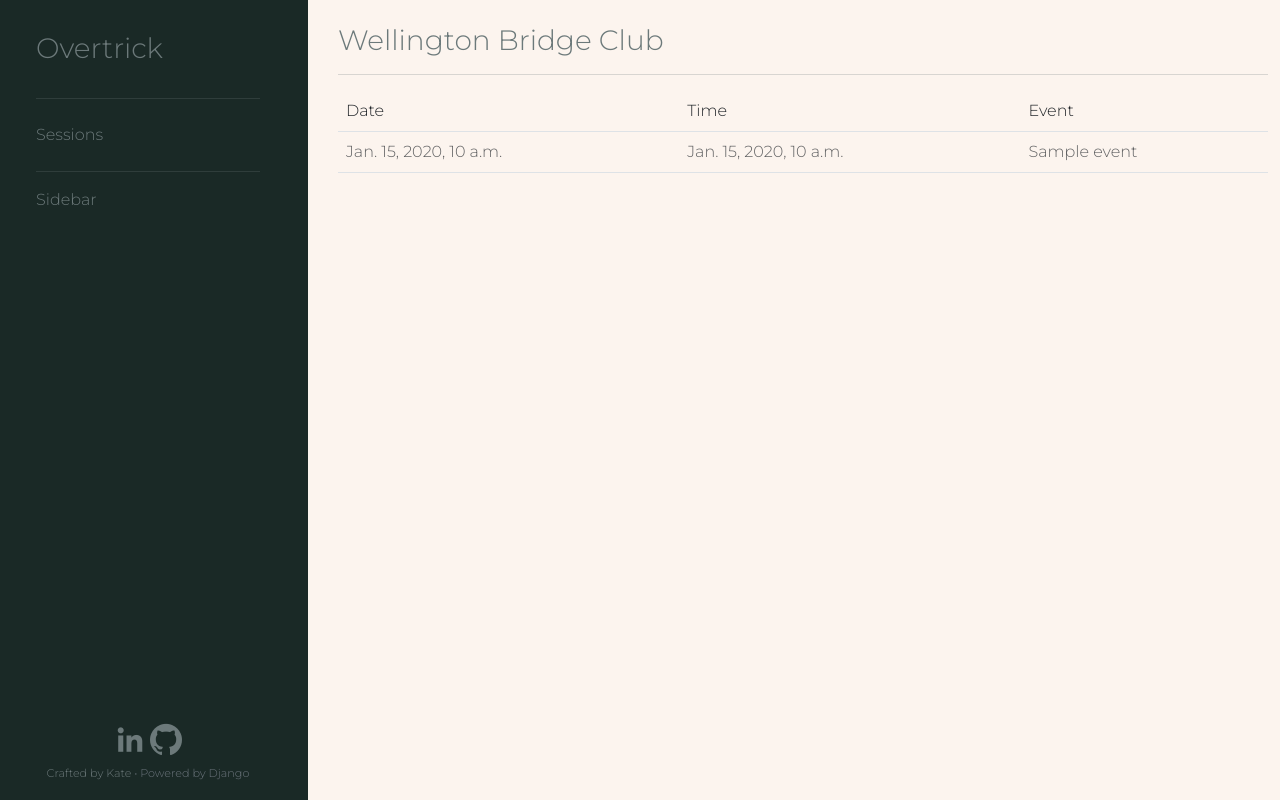
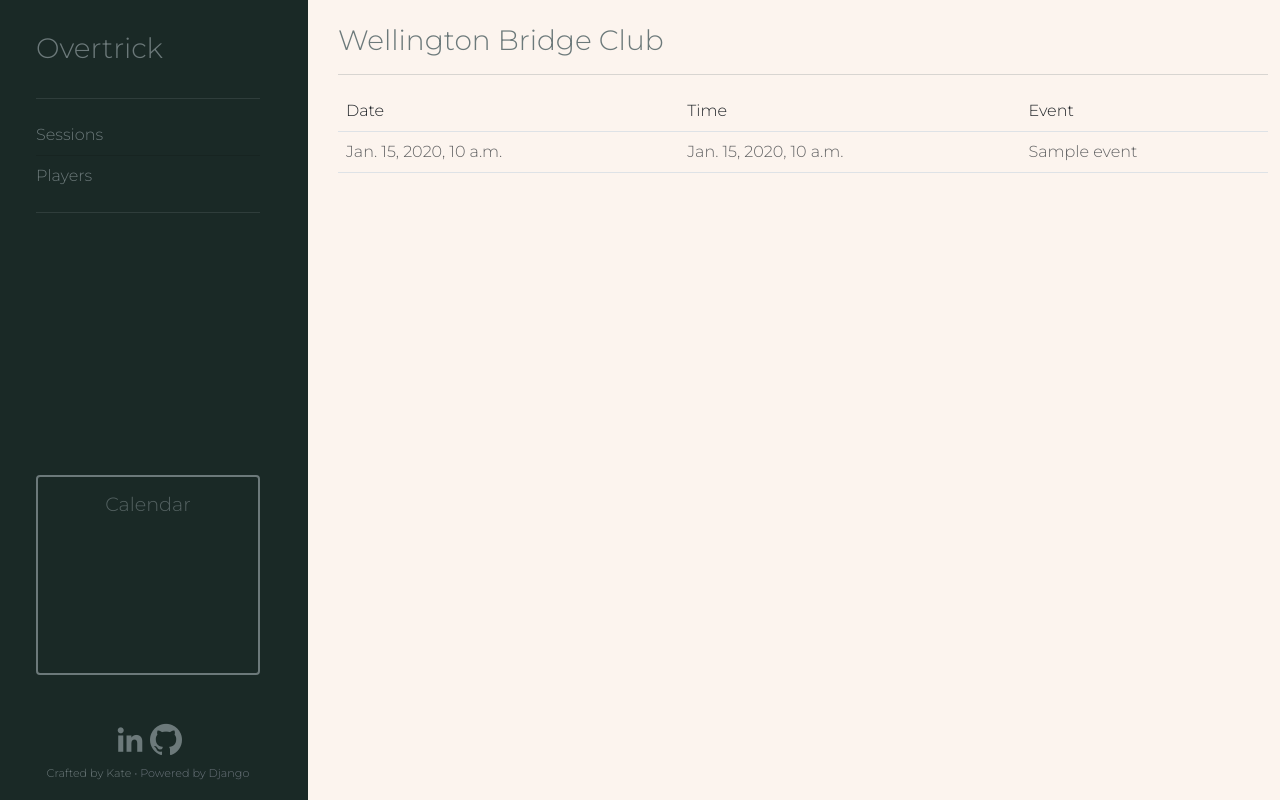
Before and after one commit to katemakescode/overtrick, a Django app: template overtrick/almanac/templates/session_list.html in a window 1280 px wide. Run offline with Django 3.2, Linux system fonts and the light colour scheme; the template is opened without the code that fills it: most values are stand-ins (such as "Sample title", 1, 10 or a date in 2020); data that the repository does not hold is empty; a map, chart or similar area stays blank.

Commit message:
Add calendar stub

```diff
--- a/overtrick/static/overtrick/css/base.css
+++ b/overtrick/static/overtrick/css/base.css
@@ -35,7 +35,6 @@ p, h4, h5, h6, td {
 }
 
 
-
 li {
     padding-left: 25px;
 }
@@ -64,10 +63,6 @@ label {
     color: var(--color-contrast);
 }
 
-#about .text {
-    font-size: 0.9rem;
-    line-height: 1.5;
-}
 
 th {
     font-weight: normal;
@@ -140,6 +135,11 @@ th {
     color: var(--color-white);
 }
 
+#calendar {
+    height: 200px;
+    border: 2px solid var(--color-contrast);
+}
+
 .align-right {
     text-align: right;
 }
--- a/overtrick/templates/layout.html
+++ b/overtrick/templates/layout.html
@@ -6,7 +6,8 @@
 {% endblock title %}
 
 {% block stylesheets %}
-    <link rel="stylesheet" href="{% static 'overtrick/css/social-circles.css' %}" >
+    <link rel="stylesheet"
+          href="{% static 'overtrick/css/social-circles.css' %}" >
 {% endblock stylesheets %}
 
 {% block content %}
@@ -25,13 +26,23 @@
                         Sessions
                     </a >
                 </li >
+                <li class="list-group-item bg-color-dark ps-0" >
+                    <a href="{% url 'almanac:session_list' %}" >
+                        Players
+                    </a >
+                </li >
             </ul >
             <hr />
 
-        {% block nav_sidebar %}Sidebar{% endblock %}
+            <footer class="mt-auto text-center" >
+                <div id="calendar" class="card mb-5 bg-color-dark" >
+                    <div class="card-body" >
+                        <h5 class="card-title" >Calendar</h5 >
+                        <p class="card-text" ></p >
+                    </div >
+                </div >
 
-        <footer class="mt-auto text-center" >
-            <div class="" >
+                <div >
                     <a class="icon-linkedin social-button borderless"
                        href="https://www.linkedin.com/in/katemckenzie/" >
                     </a >
@@ -41,7 +52,8 @@
                 </div >
 
                 <small class="text-muted" >
-                <a href="https://behind-the-web.herokuapp.com/" >Crafted by Kate</a >
+                    <a href="https://behind-the-web.herokuapp.com/" >Crafted by
+                        Kate</a >
                     &bull; Powered by Django
                 </small >
             </footer >
```
Lines whose indentation alone changed are shown as unchanged.
